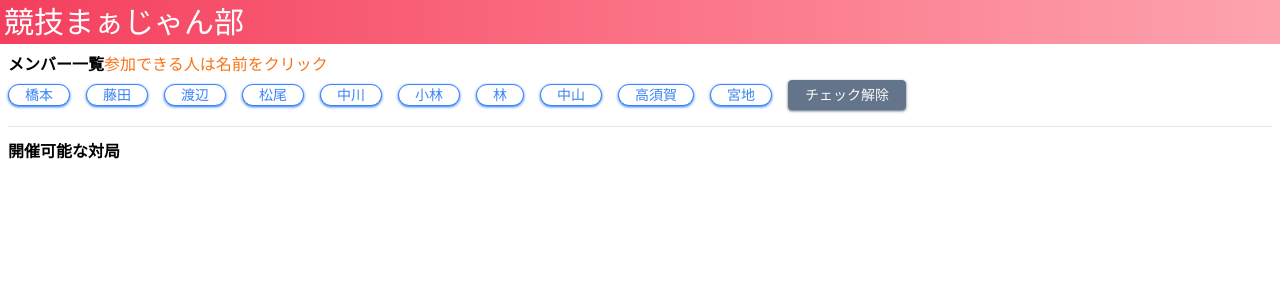
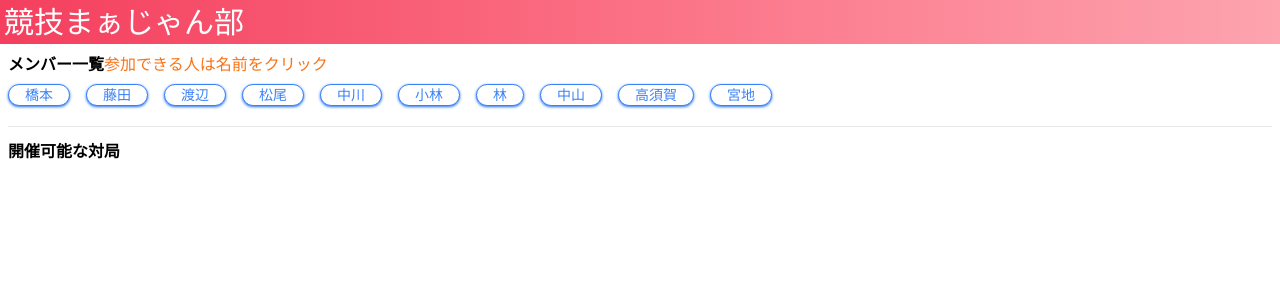
Before and after one commit to mitsumatsuo/mahjong, a Next.js app: page / in a window 1280 px wide. Shown: the top 300 px of the page. Built offline with nearby package versions, Linux system fonts and the light colour scheme.

Commit message:
hide clear button at initial state

```diff
--- a/pages/index.tsx
+++ b/pages/index.tsx
@@ -144,12 +144,16 @@ const Home: NextPage = () => {
                 </div>
               );
             })}
+            {users.every((user) => !user.checked) ? (
+              <></>
+            ) : (
               <div
                 className="bg-slate-500 text-slate-50 text-center whitespace-nowrap px-4 py-1  rounded border border-slate-500 select-none cursor-pointer shadow shadow-slate-500 uppercase"
                 onClick={() => clickClearEventHandler()}
               >
                 チェック解除
               </div>
+            )}
           </div>
           <hr className="my-3" />
           <div className="font-bold text-black text-base">開催可能な対局</div>
```
Lines whose indentation alone changed are shown as unchanged.
